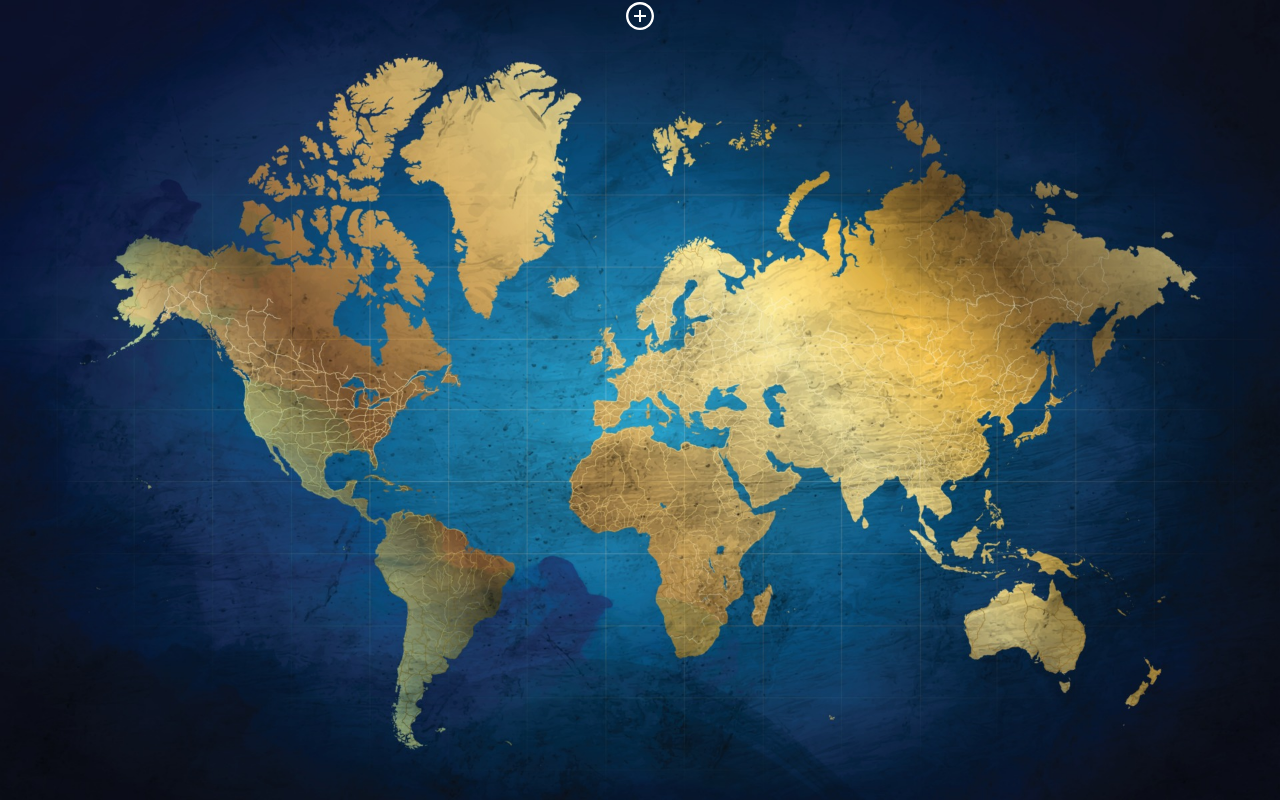
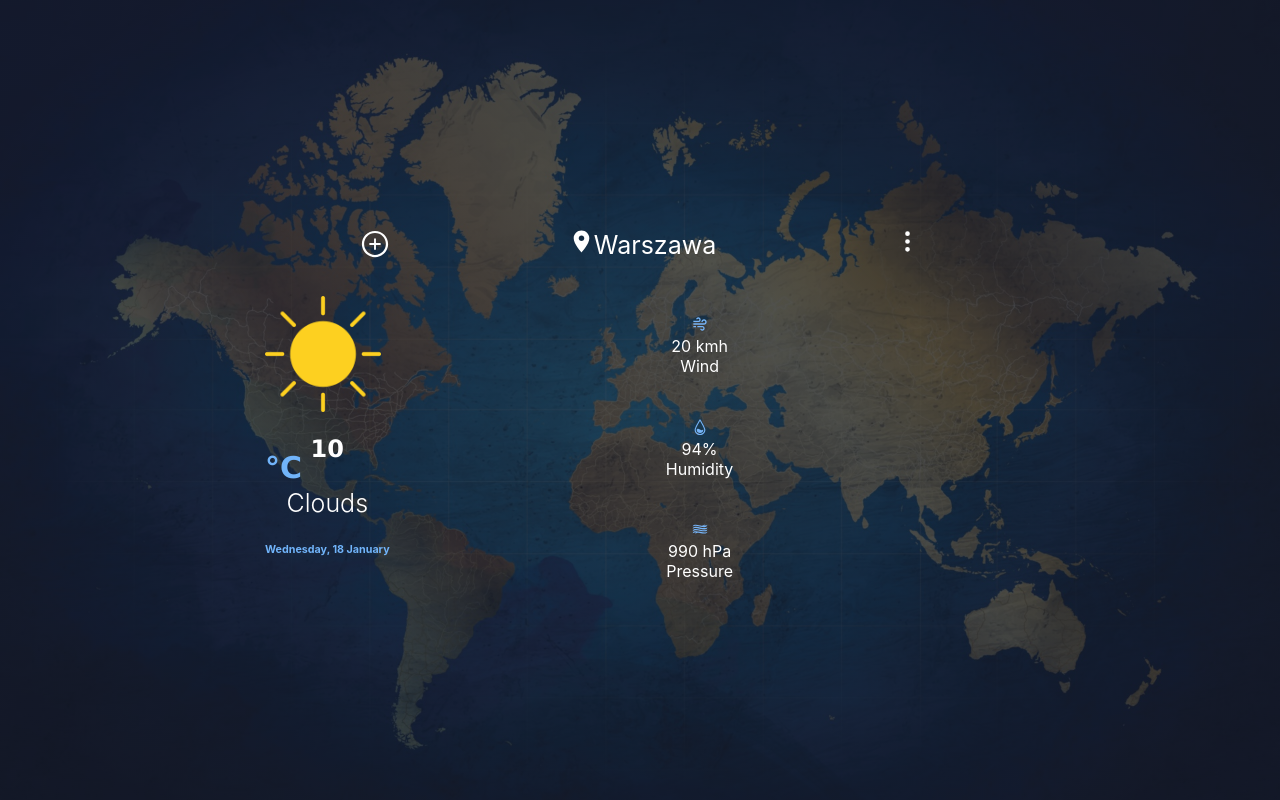
Before and after one commit to Novacci/Weather-App, a React (Create React App) app: page / in a window 1280 px wide. Built offline with nearby package versions, Linux system fonts and the light colour scheme.

Commit message:
added some styling

```diff
--- a/src/App.module.css
+++ b/src/App.module.css
@@ -8,22 +8,8 @@ body {
   background-image: url(./Images/world.jpg);
   background-size: cover;
   position: relative;
-
   background-repeat: no-repeat;
   height: 100vh;
-
   background-color: #000a19;
   color: #fff;
 }
-
-h2 {
-  justify-content: center;
-  text-align: center;
-}
-.icon {
-  display: flex;
-  justify-content: center;
-  font-size: 2em;
-  width: 100%;
-  color: white;
-}
--- a/src/App.tsx
+++ b/src/App.tsx
@@ -2,14 +2,13 @@ import { Route, Link } from 'react-router-dom';
 import { AiOutlinePlusCircle } from 'react-icons/ai';
 import styles from './App.module.css';
 import Card from './Card/Card';
+import Home from './Home/Home';
 
 function App(): any {
   return (
     <>
       <Route exact path="/">
-        <Link to={'/cities'} className={styles.icon}>
-          <AiOutlinePlusCircle />
-        </Link>
+        <Home />
       </Route>
       <Route path="/cities">
         <Card />
--- a/src/Card/Card.module.css
+++ b/src/Card/Card.module.css
@@ -12,7 +12,7 @@
 }
 
 h2 {
-  margin-left: 300px;
+  margin-left: 530px;
 }
 
 .position {
--- /dev/null
+++ b/src/Home/Home.module.css
@@ -0,0 +1,219 @@
+.addInfo {
+  width: 80%;
+  margin: 0 auto;
+  padding: 20px 0;
+  border-top: 1px solid #1e84f6;
+}
+
+.h2style {
+  position: relative;
+  font-size: 140px;
+  font-family: Verdana, Geneva, Tahoma, sans-serif;
+  display: block;
+  font-size: 1.5em;
+  margin-block-start: 0.83em;
+  margin-block-end: 0.83em;
+  margin-inline-start: 0px;
+  margin-inline-end: 0px;
+  font-weight: bold;
+}
+.h3style {
+  font-size: 25px;
+  font-weight: 300;
+  display: block;
+
+  margin-block-start: 1em;
+  margin-block-end: 1em;
+  margin-inline-start: 0px;
+  margin-inline-end: 0px;
+}
+.h6style {
+  color: #71b4fa;
+  padding-bottom: 20px;
+}
+.tempText {
+  position: absolute;
+  top: 15px;
+  font-size: 30px;
+  color: #71b4fa;
+}
+
+.container {
+  display: flex;
+  flex-direction: column;
+  align-items: center;
+  justify-content: center;
+  height: 100vh;
+  width: 100%;
+}
+.contentBox {
+  display: flex;
+  justify-content: space-between;
+}
+
+.tempBox {
+  text-align: center;
+}
+
+.content {
+  position: relative;
+  background: rgb(16, 106, 243);
+  background: linear-gradient(
+    0deg,
+    rgba(16, 106, 243, 1) 0%,
+    rgb(3, 124, 180) 82%
+  );
+  padding-top: 90px;
+  border-bottom: 1px solid #2c97ec;
+  border-radius: 0 0 50px 50px;
+  color: #fff;
+}
+
+.insideNavbar {
+  position: relative;
+  display: flex;
+  justify-content: space-between;
+  padding: 30px 20px 30px;
+  max-width: 560px;
+  margin: 0 auto;
+  font-size: 25px;
+  color: #fff;
+}
+
+.icon {
+  font-size: 1em;
+  color: white;
+}
+
+body {
+  background-image: linear-gradient(
+      rgba(22, 28, 45, 0.75),
+      rgba(22, 28, 45, 0.75)
+    ),
+    url(../Images/world.jpg);
+
+  background-size: cover;
+  position: relative;
+  background-repeat: no-repeat;
+  height: 100vh;
+  background-color: #000a19;
+  color: #fff;
+}
+
+.navbar {
+  position: absolute;
+  top: 0;
+  left: 0;
+  width: 100%;
+  z-index: 2;
+}
+
+.iconContent {
+  color: #76b4f7;
+}
+
+@media (min-width: 576px) {
+  .boxSize {
+    margin: 0 auto;
+  }
+}
+
+@media (min-width: 768px) {
+  .boxSize {
+    min-width: 700px;
+    max-width: 750px;
+  }
+}
+
+@media (min-width: 992px) {
+  .boxSize {
+    min-width: 980px;
+  }
+}
+
+@media (min-width: 768px) {
+  .navbar {
+    position: relative;
+  }
+}
+
+@media (min-width: 768px) {
+  .content {
+    padding-top: 0;
+    background: transparent;
+    border: none;
+  }
+  .weather {
+    display: flex;
+    justify-content: space-between;
+  }
+  .mainWeather {
+    max-width: 50%;
+  }
+  .imgBox {
+    justify-content: flex-start;
+  }
+  .tempBox {
+    display: flex;
+  }
+  .temp {
+    text-align: center;
+  }
+  .addInfo {
+    border: none;
+    max-width: 50%;
+    margin: 0;
+  }
+  .itemBox {
+    display: flex;
+    flex-direction: column;
+    justify-content: space-between;
+    height: 100%;
+  }
+  .item {
+    text-align: right;
+  }
+  .icon {
+    font-size: 30px;
+  }
+  .data {
+    font-size: 20px;
+  }
+  .name {
+    font-size: 15px;
+    color: #fff;
+  }
+  .botShadow {
+    display: none;
+  }
+}
+
+@media (min-width: 576px) {
+  .contentBox {
+    margin: 0 auto;
+  }
+}
+
+@media (min-width: 768px) {
+  .contentBox {
+    min-width: 700px;
+    max-width: 750px;
+  }
+}
+
+@media (min-width: 992px) {
+  .container {
+    min-width: 980px;
+  }
+}
+img {
+  max-width: 40%;
+}
+
+.itemBox {
+  display: flex;
+  justify-content: space-between;
+}
+.item {
+  text-align: center;
+}
--- /dev/null
+++ b/src/Home/Home.tsx
@@ -0,0 +1,87 @@
+import React from 'react';
+import { Route, Link } from 'react-router-dom';
+import { AiOutlinePlusCircle } from 'react-icons/ai';
+import { BsThreeDotsVertical } from 'react-icons/bs';
+import { BiWind } from 'react-icons/bi';
+import { IoMdPin } from 'react-icons/io';
+import { SiRainmeter } from 'react-icons/si';
+import styles from './Home.module.css';
+import { GiWaves } from 'react-icons/gi';
+
+const Home = () => {
+  let cities = ['Kraków', 'Warszawa', 'Borowiec'];
+  let wind = '20 kmh';
+  let humidity = '94%';
+  let pressure = '990 hPa';
+  let temp = 10;
+  let weatherInfo = 'Clouds';
+  let presentDate = 'Wednesday, 18 January';
+
+  return (
+    <div className={styles.container}>
+      <div className={styles.boxSize}>
+        <div className={styles.navbar}>
+          <div className={styles.insideNavbar}>
+            <Link to={'/cities'} className={styles.icon}>
+              <AiOutlinePlusCircle />
+            </Link>
+            <div>
+              <IoMdPin />
+              {cities[1]}
+            </div>
+            <BsThreeDotsVertical />
+          </div>
+        </div>
+        <div className={styles.content}>
+          <div className={styles.contentBox}>
+            <div className={styles.weather}>
+              <div className={styles.mainWeather}>
+                <div className={styles.imgBox}>
+                  <img src="icons/01d.png" alt="Weather icon" />
+                </div>
+                <div className={styles.tempBox}>
+                  <div className={styles.temp}>
+                    <h2 className={styles.h2style}>
+                      <span className={styles.tempText}>°C</span>
+                      {temp}
+                    </h2>
+                    <h3 className={styles.h3style}>{weatherInfo}</h3>
+                    <h6 className={styles.h6style}>{presentDate}</h6>
+                  </div>
+                </div>
+              </div>
+              <div className={styles.addInfo}>
+                <div className={styles.itemBox}>
+                  <div className={styles.item}>
+                    <div className={styles.iconContent}>
+                      <BiWind />
+                    </div>
+                    <div>{wind}</div>
+                    <div>Wind</div>
+                  </div>
+                  <div className={styles.item}>
+                    <div className={styles.iconContent}>
+                      <SiRainmeter />
+                    </div>
+
+                    <div>{humidity}</div>
+                    <div>Humidity</div>
+                  </div>
+                  <div className={styles.item}>
+                    <div className={styles.iconContent}>
+                      <GiWaves />
+                    </div>
+                    <div>{pressure}</div>
+                    <div>Pressure</div>
+                  </div>
+                </div>
+              </div>
+            </div>
+          </div>
+        </div>
+      </div>
+    </div>
+  );
+};
+
+export default Home;
--- a/src/NewCity/NewCity.tsx
+++ b/src/NewCity/NewCity.tsx
@@ -1,5 +1,5 @@
 import react from 'react';
 
-const NewCity = () => {};
+const NewCity = (props: any) => {};
 
 export default NewCity;
```
Also changed, not shown: src/Header/MainPage.tsx (deleted, +0 -7 lines), src/Loading/Loading.tsx (added, +8 -0 lines), src/Loading/Loading.module.css (added).
